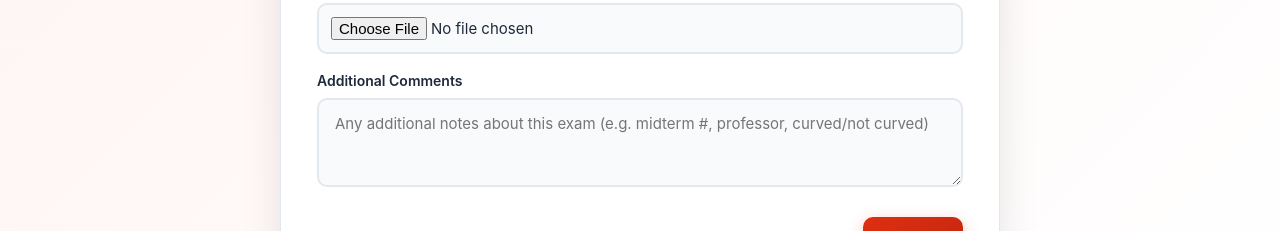
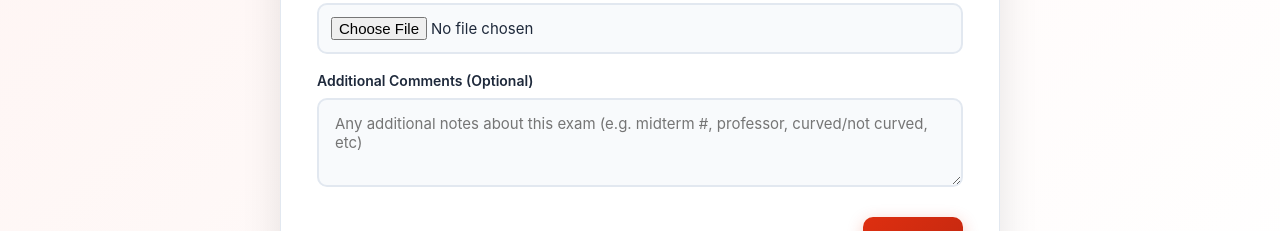
Before and after one commit to imehtn/ColorStack-Test-Bank, a React (Vite) app in the folder client/: page /upload in a window 1280 px wide. Shown: the part 721-952 px from the top of the page. Built offline with nearby package versions, Linux system fonts and the light colour scheme; no server answers.

Commit message:
leaderboard handles case sensitivity

```diff
--- a/client/src/components/Home.jsx
+++ b/client/src/components/Home.jsx
@@ -93,6 +93,9 @@ const Home = () => {
                   <h3 className='exam-course'>{exam.course}</h3>
                   <p className='exam-info'>{exam.semester}</p>
                   <p className='exam-info'>{exam.exam_type || 'Exam'}</p>
+                  {exam.comments && (
+                    <p className='exam-comments'>{exam.comments}</p>
+                  )}
                   <a
                     href={exam.file_url}
                     target='_blank'
--- a/client/src/components/Leaderboard.jsx
+++ b/client/src/components/Leaderboard.jsx
@@ -57,10 +57,11 @@ const Leaderboard = () => {
           return uploadSemester === selectedSemester
         })
 
-        // Group by uploader and count
+        // Group by uploader and count (case-insensitive email)
         const counts = {}
         filteredData.forEach(upload => {
-          const key = `${upload.uploader_name}::${upload.uploader_email}`
+          const normalizedEmail = upload.uploader_email.toLowerCase()
+          const key = `${upload.uploader_name}::${normalizedEmail}`
           counts[key] = (counts[key] || 0) + 1
         })
 
--- a/client/src/components/Upload.jsx
+++ b/client/src/components/Upload.jsx
@@ -121,12 +121,12 @@ const Upload = () => {
           <label>File
             <input name='file' type='file' accept='.pdf,.png,.jpg' onChange={handleFile} required />
           </label>
-          <label>Additional Comments
+          <label>Additional Comments (Optional)
             <textarea
               name='comments'
               value={form.comments}
               onChange={handleChange}
-              placeholder='Any additional notes about this exam (e.g. midterm #, professor, curved/not curved)'
+              placeholder='Any additional notes about this exam (e.g. midterm #, professor, curved/not curved, etc)'
               rows='3'
             />
           </label>
--- a/client/src/css/Home.css
+++ b/client/src/css/Home.css
@@ -23,6 +23,7 @@
 .exam-card:hover { transform:translateY(-4px); box-shadow:0 8px 24px rgba(0,0,0,0.12); border-color:#de2f10 }
 .exam-course { margin:0; font-size:18px; color:#1e293b; font-weight:700 }
 .exam-info { margin:0; font-size:14px; color:#64748b; display:flex; align-items:center; gap:4px }
+.exam-comments { margin:0; font-size:13px; color:#64748b; font-style:italic; background:#f8fafc; padding:8px 10px; border-radius:6px; border-left:3px solid #de2f10; line-height:1.5 }
 .download-btn { display:inline-block; padding:10px 16px; background:linear-gradient(135deg, #de2f10 0%, #c42810 100%); color:#fff; text-decoration:none; border-radius:8px; font-size:14px; text-align:center; margin-top:8px; font-weight:600; transition:all 0.3s ease }
 .download-btn:hover { transform:translateY(-2px); box-shadow:0 4px 12px rgba(222,47,16,0.3) }
 .no-exams { text-align:center; color:#64748b; padding:48px 0; font-size:16px }
```
